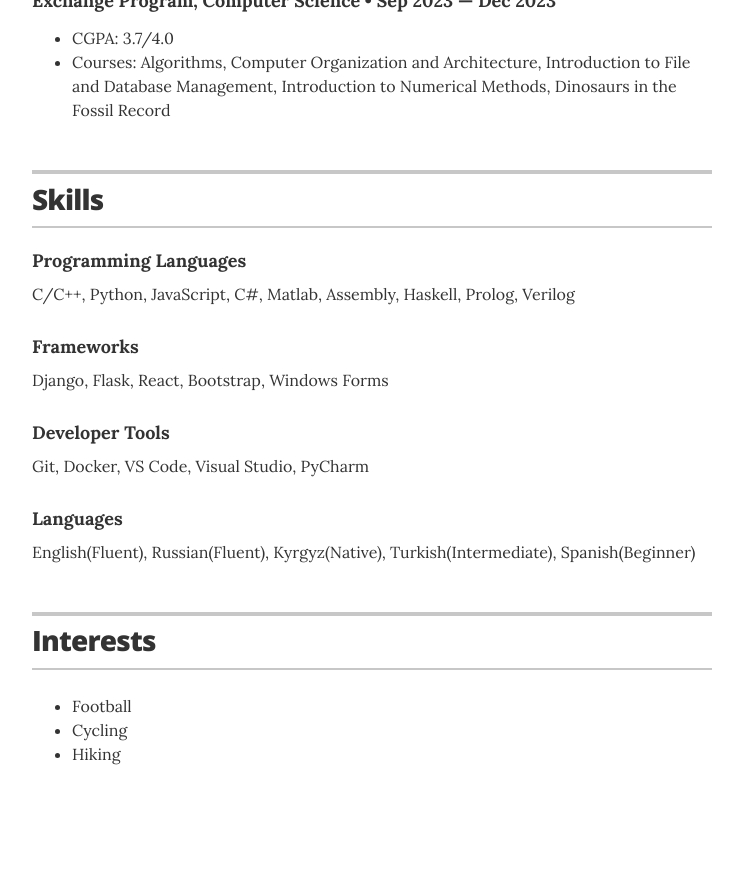
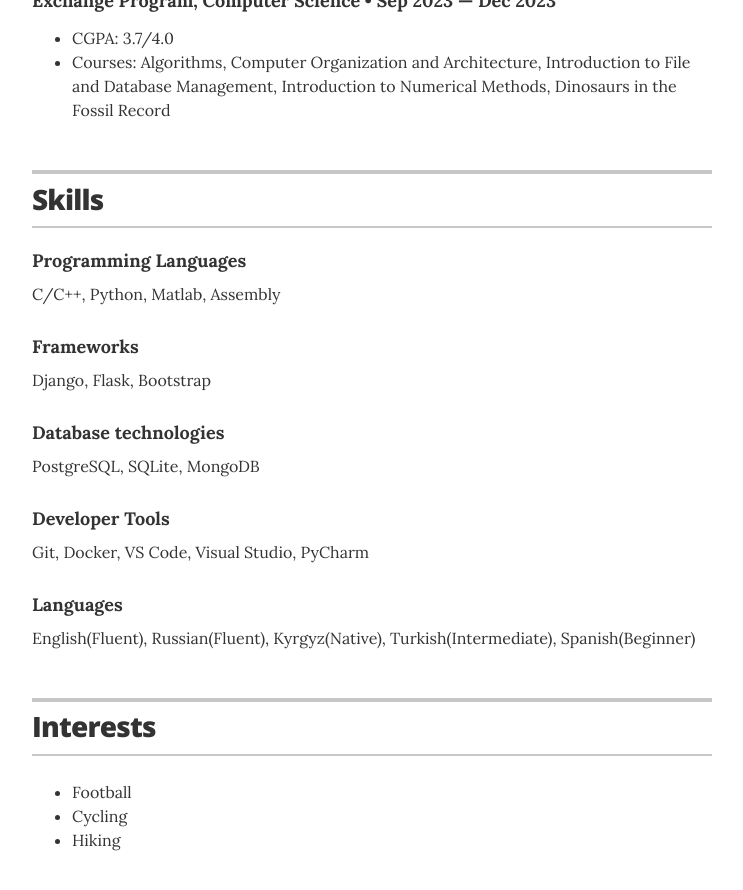
Before and after one commit to Akbro23/akbro23.github.io, a Jekyll site: the page built from index.html, in a window 1280 px wide and 900 px high, scrolled down 1245 px. Shown: the top 890 px of the window, without its empty margins (268-1011 px from the left). Built offline with Jekyll 4.4.1, drawn with Linux system fonts in a browser that asks for light colours; before the commit the page ends 2059 px from its top, so only the background shows below that.

Commit message:
Update skills.yml

```diff
--- a/_data/skills.yml
+++ b/_data/skills.yml
@@ -1,11 +1,15 @@
 # Skills
 # Programming Languages
 - skill: Programming Languages
-  description: C/C++, Python, JavaScript, C#, Matlab, Assembly, Haskell, Prolog, Verilog
+  description: C/C++, Python, Matlab, Assembly
 
 # Frameworks
 - skill: Frameworks
-  description: Django, Flask, React, Bootstrap, Windows Forms
+  description: Django, Flask, Bootstrap
+
+  # Database technologies
+- skill: Database technologies
+  description: PostgreSQL, SQLite, MongoDB
 
 # Developer Tools
 - skill: Developer Tools
```
